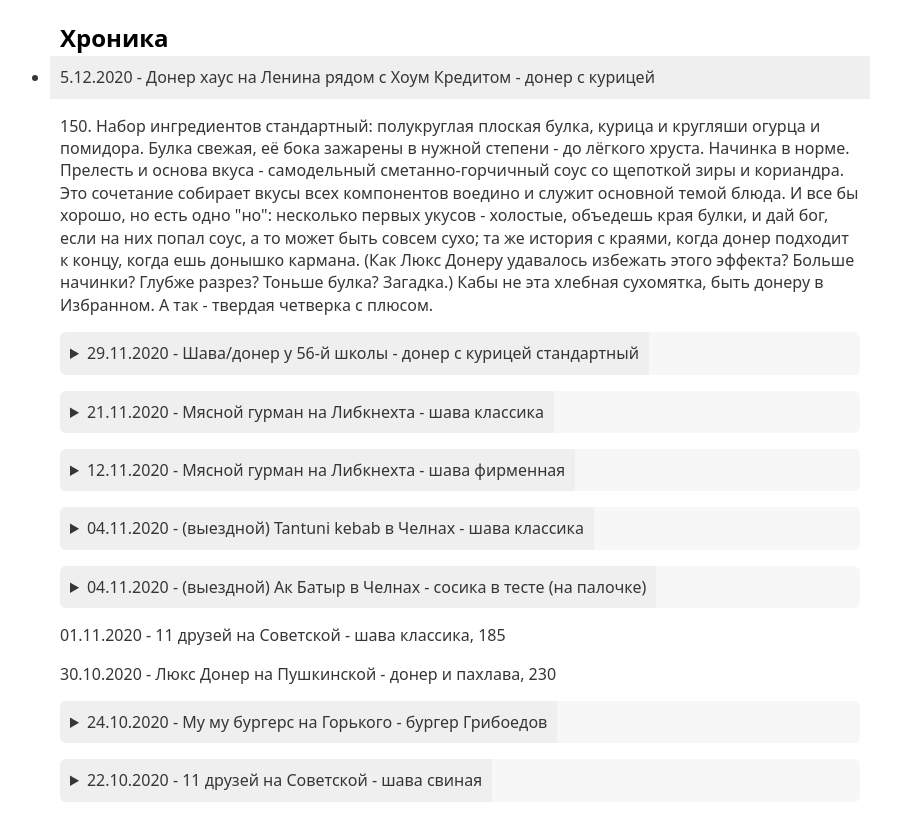
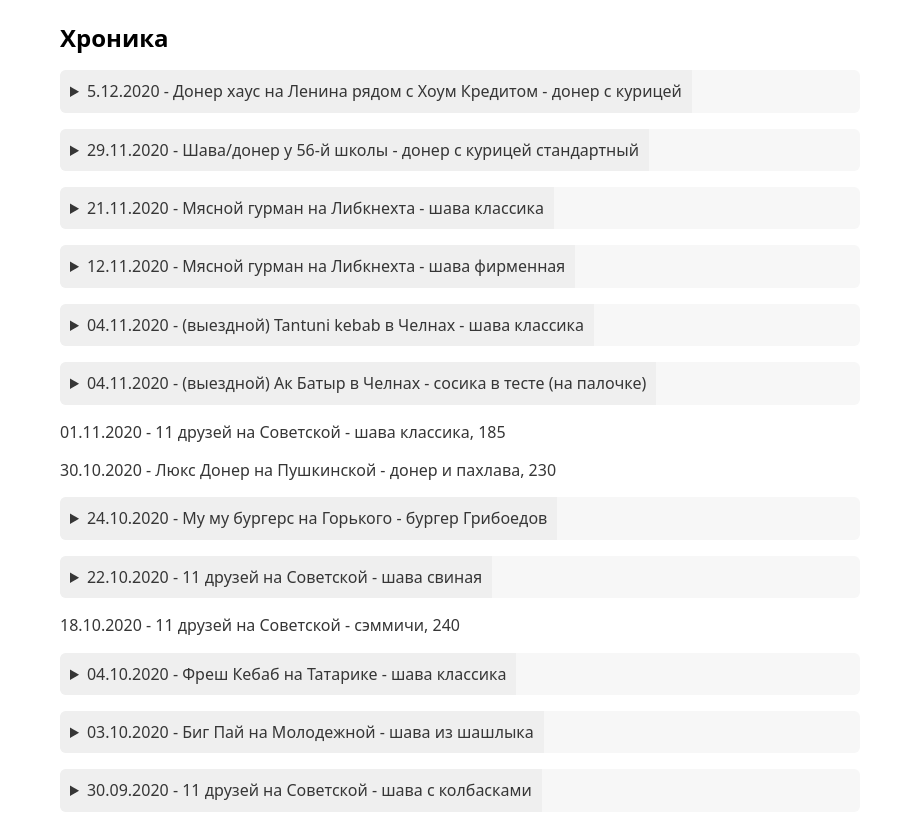
Before and after one commit to alexrupasov/alexrupasov.ru, a plain HTML site: page lab/street-food-izhevsk/index.html in a window 1280 px wide. Shown: the part 1291-2106 px from the top of the page, without its empty margins (180-1081 px from the left). Drawn offline with nearby package versions, Linux system fonts and the light colour scheme.

Commit message:
fix: markup

```diff
--- a/lab/street-food-izhevsk/index.html
+++ b/lab/street-food-izhevsk/index.html
@@ -89,10 +89,10 @@
     <p></p>
 
     <h2 id="chronicle">Хроника</h2>
-    <detail>
+    <details>
       <summary>5.12.2020 - Донер хаус на Ленина рядом с Хоум Кредитом - донер с курицей</summary>
       <p>150. Набор ингредиентов стандартный: полукруглая плоская булка, курица и кругляши огурца и помидора. Булка свежая, её бока зажарены в нужной степени - до лёгкого хруста. Начинка в норме. Прелесть и основа вкуса - самодельный сметанно-горчичный соус со щепоткой зиры и кориандра. Это сочетание собирает вкусы всех компонентов воедино и служит основной темой блюда. И все бы хорошо, но есть одно "но": несколько первых укусов - холостые, объедешь края булки, и дай бог, если на них попал соус, а то может быть совсем сухо; та же история с краями, когда донер подходит к концу, когда ешь донышко кармана. (Как Люкс Донеру удавалось избежать этого эффекта? Больше начинки? Глубже разрез? Тоньше булка? Загадка.) Кабы не эта хлебная сухомятка, быть донеру в Избранном. А так - твердая четверка с плюсом.</p>
-    </detail>
+    </details>
     <details>
       <summary>29.11.2020 - Шава/донер у 56-й школы - донер с курицей стандартный</summary>
       <p>140. Круглая плоская булка (любимый Люкс Донер пользовался более пышным полукругом) загрилена снаружи, разрезана, смазана кетчунезом и начинена курицей, парой-тройкой колечек огурца и помидора. Во вкусе сплошной хлеб, курица-гриль и кетчунез, вкус плотный - не продохнуть, на огурце и помидоре отдыхаешь, но их страшно мало. Общее впечатление - ешь теплый салат из курицы, кетчунеза и белого хлеба, очень просто, бюджетно, нажористо - полшага до дошика с мазиком.</p>
```
